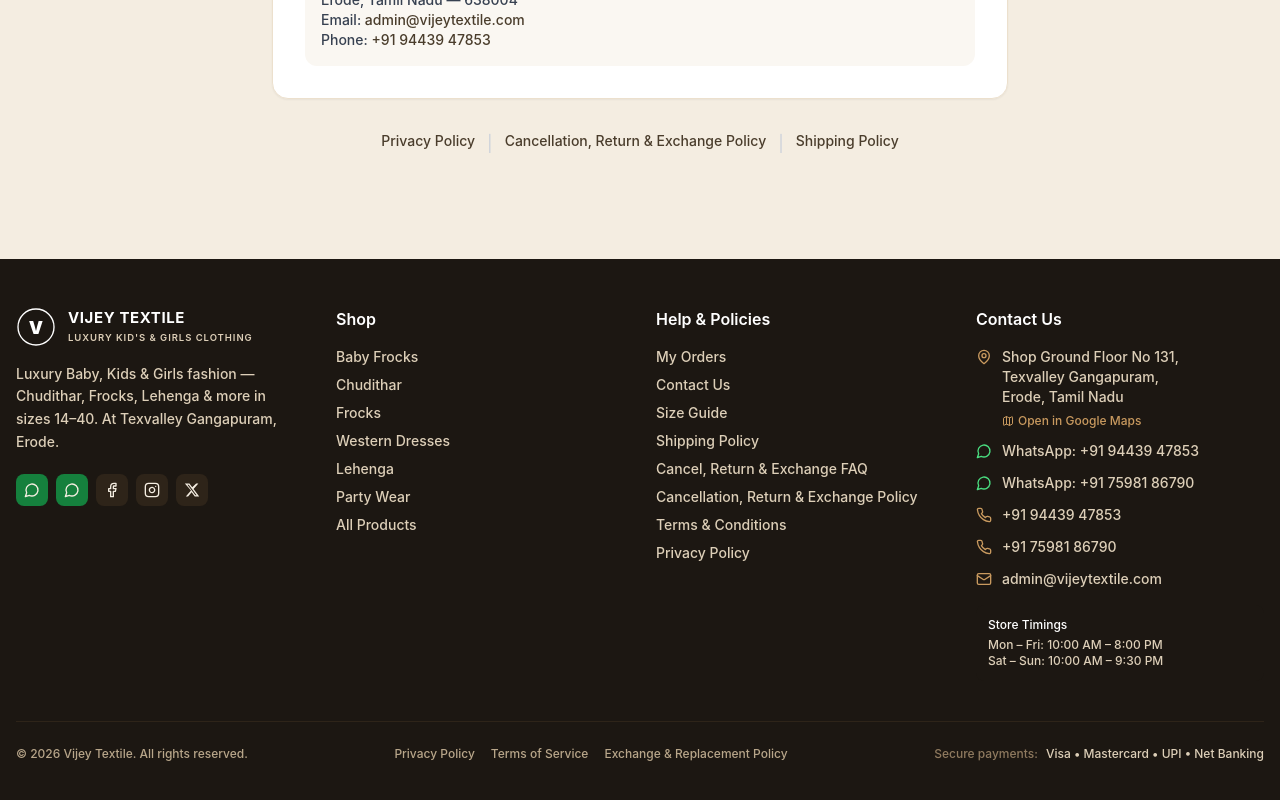
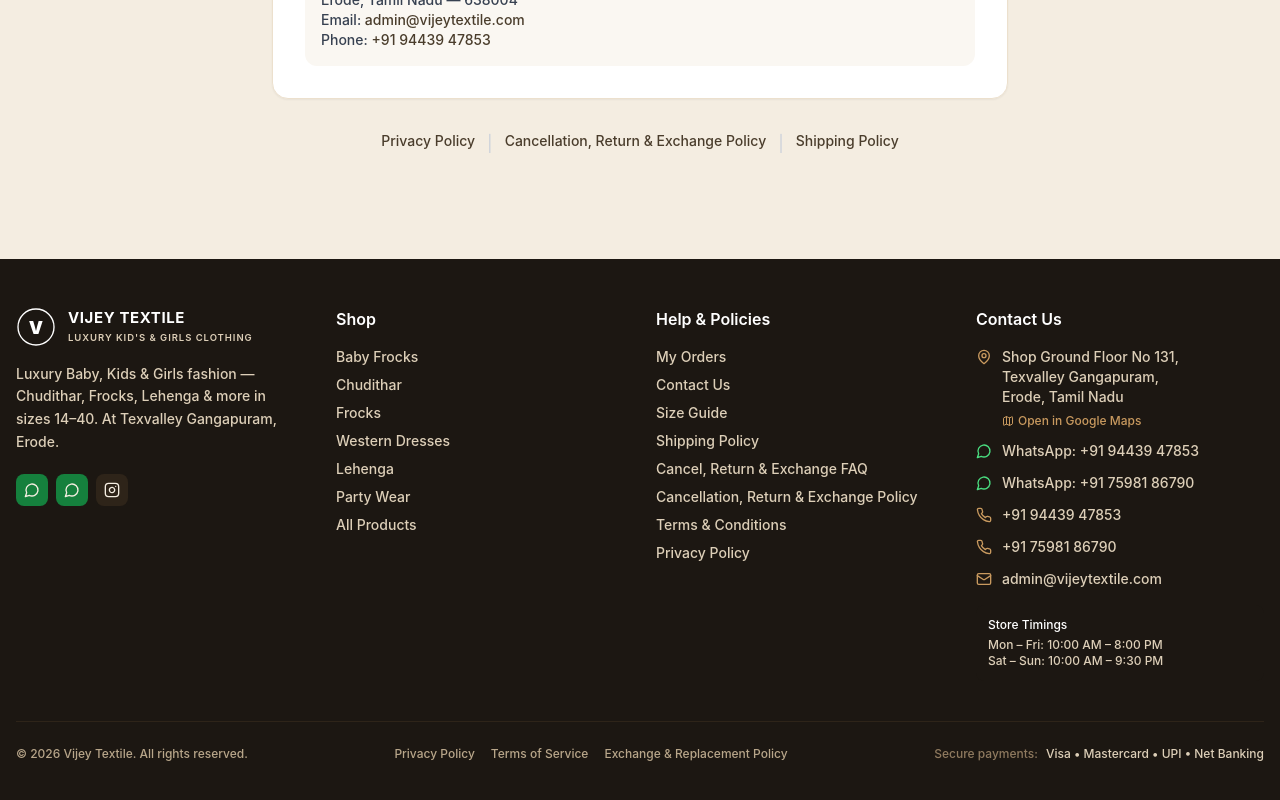
Before and after one commit to kumara018/vijey-Textile, a Next.js app in the folder frontend/: page /terms in a window 1280 px wide. Shown: the part 2234-3034 px from the top of the page. Built offline with nearby package versions, Linux system fonts and the light colour scheme; no server answers.

Commit message:
Remove Facebook and X/Twitter links from footer
No accounts exist for either platform yet. Instagram stays. Removed the
dead config entries and the now-unused inline X icon component.

```diff
--- a/frontend/src/components/Footer.tsx
+++ b/frontend/src/components/Footer.tsx
@@ -1,17 +1,9 @@
 'use client';
 import { useRouter } from 'next/navigation';
 import Link from 'next/link';
-import { MapPin, Phone, Mail, Facebook, Instagram, MessageCircle, MapIcon } from 'lucide-react';
+import { MapPin, Phone, Mail, Instagram, MessageCircle, MapIcon } from 'lucide-react';
 import { STORE, WHATSAPP_URL, WHATSAPP_URL2, MAIL_URL, CALL_URL, CALL_URL2 } from '@/lib/config';
 import { LogoMark } from './Logo';
-
-function XIcon({ size = 16 }: { size?: number }) {
-  return (
-    <svg width={size} height={size} viewBox="0 0 24 24" fill="currentColor">
-      <path d="M18.244 2.25h3.308l-7.227 8.26 8.502 11.24H16.17l-4.714-6.231-5.401 6.231H2.746l7.73-8.835L1.254 2.25H8.08l4.259 5.63zm-1.161 17.52h1.833L7.084 4.126H5.117z" />
-    </svg>
-  );
-}
 
 const SHOP_CATEGORIES = ['Baby Frocks', 'Chudithar', 'Frocks', 'Western Dresses', 'Lehenga', 'Party Wear'];
 
@@ -50,17 +42,9 @@
                 className="p-2 bg-green-700 hover:bg-green-600 rounded-lg transition-colors" title={`WhatsApp: ${STORE.phone2}`}>
                 <MessageCircle size={16} />
               </a>
-              <a href={STORE.facebook} target="_blank" rel="noopener noreferrer"
-                className="p-2 bg-maroon-800 hover:bg-blue-700 rounded-lg transition-colors" title="Facebook">
-                <Facebook size={16} />
-              </a>
               <a href={STORE.instagram} target="_blank" rel="noopener noreferrer"
                 className="p-2 bg-maroon-800 hover:bg-pink-600 rounded-lg transition-colors" title="Instagram">
                 <Instagram size={16} />
-              </a>
-              <a href={STORE.twitter} target="_blank" rel="noopener noreferrer"
-                className="p-2 bg-maroon-800 hover:bg-gray-600 rounded-lg transition-colors" title="X (Twitter)">
-                <XIcon size={16} />
               </a>
             </div>
           </div>
--- a/frontend/src/lib/config.ts
+++ b/frontend/src/lib/config.ts
@@ -30,9 +30,7 @@
   shippingFee: 49,
 
   // ── Social Media ─────────────────────────────────
-  facebook:    'https://facebook.com/vijeytextile',
   instagram:   'https://instagram.com/grandtreatforgirls',
-  twitter:     'https://x.com/vijeytextile',
 
   // ── Google Maps ───────────────────────────────────
   googleMapsUrl: 'https://www.google.com/maps/search/?api=1&query=Texvalley+Gangapuram+Erode+Tamil+Nadu',
```
